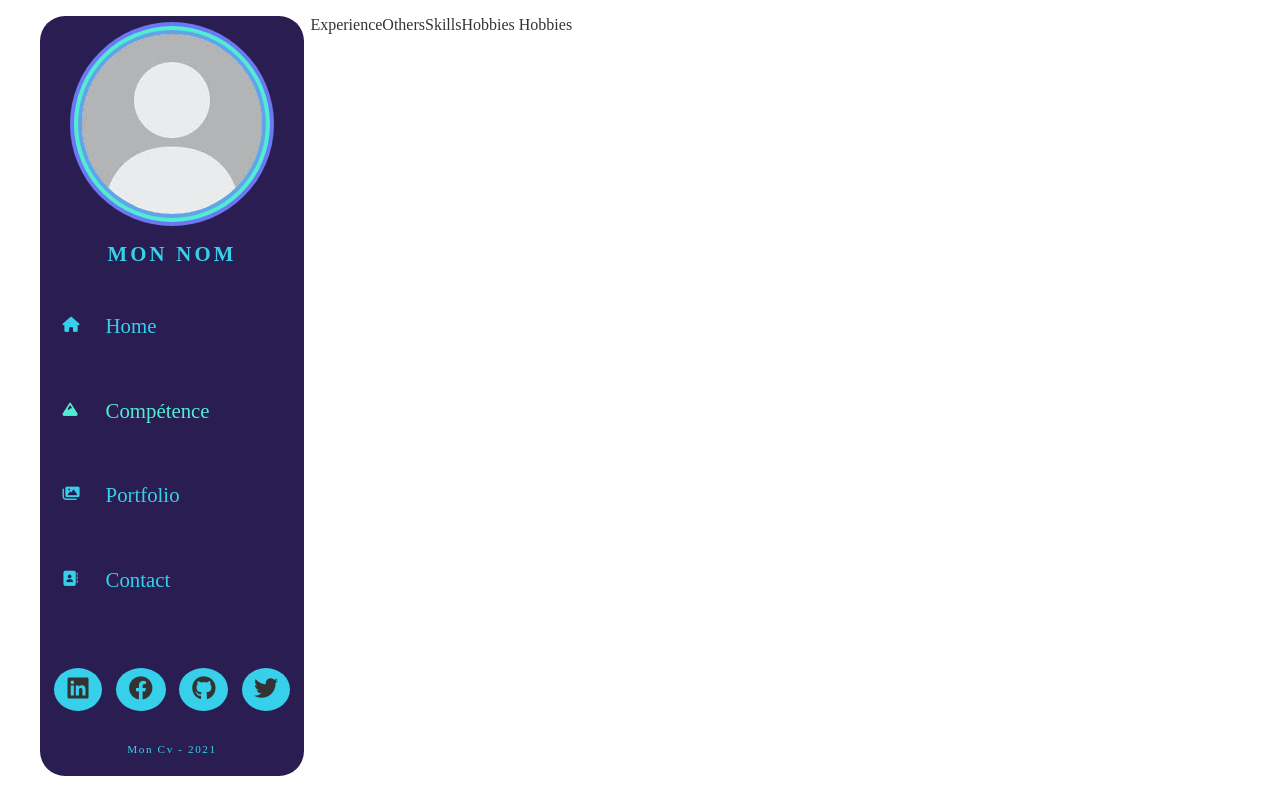
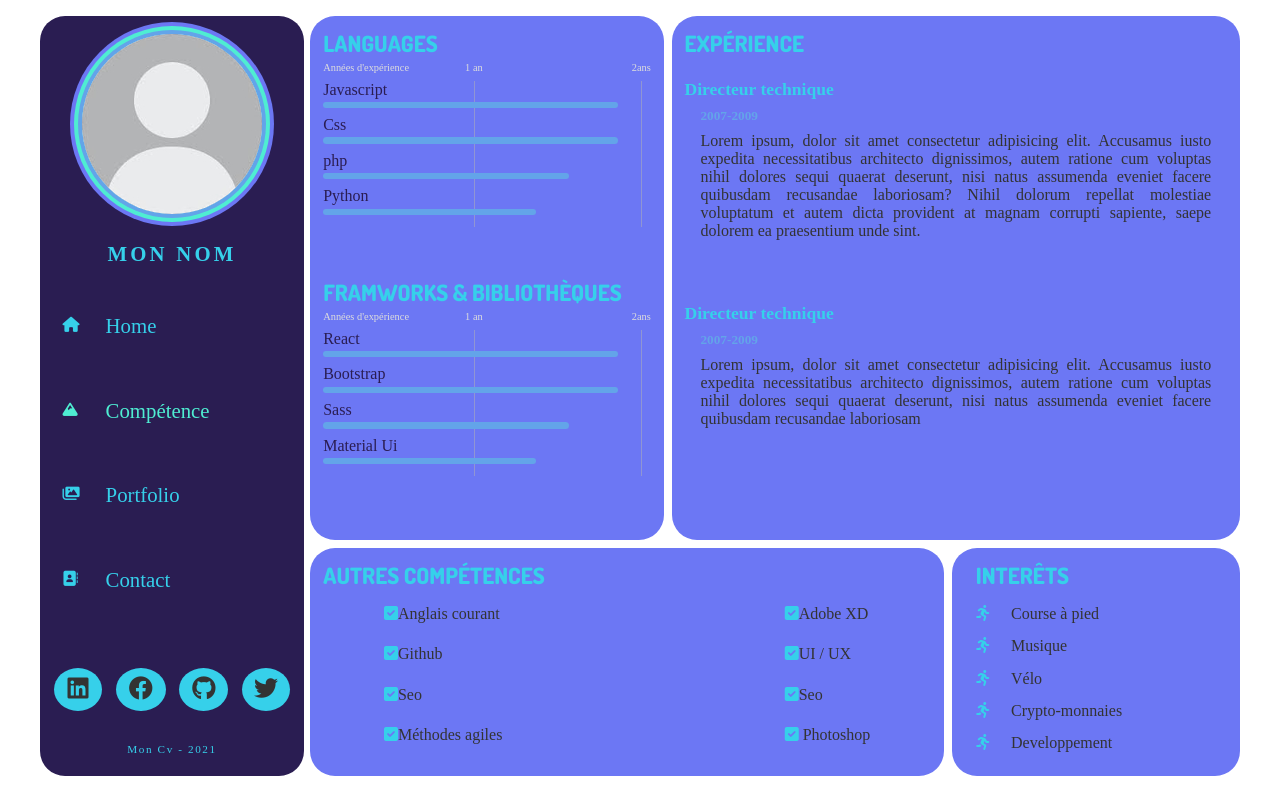
Before and after one commit to Emancipateur/Cv, a React (Create React App) app: page /comptences in a window 1280 px wide. Built offline with nearby package versions, Linux system fonts and the light colour scheme; a web font is replaced by a local one.

Commit message:
ajouter parti compétence

```diff
--- a/src/components/knowledges/Experience.js
+++ b/src/components/knowledges/Experience.js
@@ -2,8 +2,18 @@ import React from 'react';
 
 const Experience = () => {
     return (
-        <div>
-            Experience
+        <div className="experience">
+                <h3>Expérience</h3>
+                <div className="exp1">
+                    <h4>Directeur technique</h4>
+                    <h5>2007-2009</h5>
+                    <p>Lorem ipsum, dolor sit amet consectetur adipisicing elit. Accusamus iusto expedita necessitatibus architecto dignissimos, autem ratione cum voluptas nihil dolores sequi quaerat deserunt, nisi natus assumenda eveniet facere quibusdam recusandae laboriosam? Nihil dolorum repellat molestiae voluptatum et autem dicta provident at magnam corrupti sapiente, saepe dolorem ea praesentium unde sint.</p>
+                    </div>
+                    <div className="exp2">
+                    <h4>Directeur technique</h4>
+                    <h5>2007-2009</h5>
+                    <p>Lorem ipsum, dolor sit amet consectetur adipisicing elit. Accusamus iusto expedita necessitatibus architecto dignissimos, autem ratione cum voluptas nihil dolores sequi quaerat deserunt, nisi natus assumenda eveniet facere quibusdam recusandae laboriosam</p>
+                    </div>
         </div>
     );
 };
--- a/src/components/knowledges/Hobbies.js
+++ b/src/components/knowledges/Hobbies.js
@@ -2,9 +2,17 @@ import React from 'react';
 
 const Hobbies = () => {
     return (
-        <div>
-            Hobbies
-Hobbies
+        <div className='hobbies'>
+            <h3>interêts</h3>
+            <ul>
+                <li className='hobby'><i className='fas fa-running'></i><span>Course à pied</span></li>
+                <li className='hobby'><i className='fas fa-running'></i><span>Musique</span></li>
+                <li className='hobby'><i className='fas fa-running'></i><span>Vélo</span></li>
+                <li className='hobby'><i className='fas fa-running'></i><span>Crypto-monnaies</span></li>
+                <li className='hobby'><i className='fas fa-running'></i><span>Developpement</span></li>
+            </ul>
+
+
         </div>
     );
 };
--- a/src/components/knowledges/Languages.js
+++ b/src/components/knowledges/Languages.js
@@ -1,4 +1,5 @@
 import React, { Component } from 'react';
+import ProgressBar from './ProgressBar';
 
 class Languages extends Component {
 
@@ -21,9 +22,20 @@ class Languages extends Component {
 
 
     render() {
+        let {languages,framworks} = this.state;
+
         return (
-            <div>
-
+            <div className="languagesFrameworks">
+                <ProgressBar
+                languages={languages}
+                className="languagesDisplay"
+                title="languages"
+                />
+                <ProgressBar
+                languages={framworks}
+                className="frameworksDisplay"
+                title="framworks & bibliothèques"
+                />
             </div>
         );
     }
--- a/src/components/knowledges/OthersSkills.js
+++ b/src/components/knowledges/OthersSkills.js
@@ -2,8 +2,24 @@ import React from 'react';
 
 const OthersSkills = () => {
     return (
-        <div>
-OthersSkills
+        <div className="otherSkills">
+            <h3>Autres compétences</h3>
+            <div className="list">
+                <ul>
+                    <li><i className="fas fa-check-square"></i>Anglais courant</li>
+                    <li><i className="fas fa-check-square"></i>Github</li>
+                    <li><i className="fas fa-check-square"></i>Seo</li>
+                    <li><i className="fas fa-check-square"></i>Méthodes agiles</li>
+                </ul>
+                <ul>
+                <li><i className="fas fa-check-square"></i>Adobe XD</li>
+                    <li><i className="fas fa-check-square"></i>UI / UX</li>
+                    <li><i className="fas fa-check-square"></i>Seo</li>
+                    <li><i className="fas fa-check-square"></i> Photoshop</li>
+                </ul>
+
+            </div>
+
         </div>
     );
 };
--- /dev/null
+++ b/src/components/knowledges/ProgressBar.js
@@ -0,0 +1,38 @@
+import React from 'react';
+
+const ProgressBar = ({className, languages,title , frameworks}) => {
+
+
+    return (
+        <div className={className}>
+            <h3>{title}</h3>
+            <div className="years">
+                <span>Années d'expérience</span>
+                <span>1 an</span>
+                <span>2ans</span>
+            </div>
+
+             <div>
+
+            { languages ? (
+
+                   languages.map((language) => {
+                        let xpYears = 2
+                        let progressBar = language.xp / xpYears * 100 + '%'
+
+
+                        return (
+                            <div key={language.id} className='languagesList'>
+                                <li>{language.value}</li>
+                                <div className="progressBar" style={{width : progressBar}}></div>
+                            </div>
+                        )
+                    })
+            ): null }
+            </div>
+
+        </div>
+    );
+};
+
+export default ProgressBar;
--- a/src/pages/Knowledges.js
+++ b/src/pages/Knowledges.js
@@ -9,11 +9,12 @@ const Knowledges = () => {
     return (
         <div className="knowledges">
             <Navigation />
-         <div className="knowledgesContent"></div>
+         <div className="knowledgesContent">
          <Languages />
          <Experience />
          <OthersSkills />
          <Hobbies />
+         </div>
         </div>
     );
 };
--- a/src/styles/pages/_knowledges.scss
+++ b/src/styles/pages/_knowledges.scss
@@ -0,0 +1,232 @@
+.knowledges {
+    .knowledgesContent {
+      min-height: $minHeight;
+      width: 100%;
+      position: relative;
+      overflow: hidden;
+      display: grid;
+      grid-template-columns: 38% 1fr 1fr;
+      grid-template-rows: 70% 30%;
+      grid-template-areas:
+        "L E E"
+        "O O H";
+
+      .languagesFrameworks, .experience, .otherSkills, .hobbies {
+        background: $color-2;
+        border-radius: $borderRadius;
+        padding: .8rem;
+      }
+      h3 {
+        font-size: 1.4rem;
+        margin-bottom: 1rem;
+        font-family: $font-2;
+        color: $color-5;
+        text-transform: uppercase;
+      }
+
+      .languagesFrameworks {
+        grid-area: L;
+        margin-bottom: .5rem;
+        display: grid;
+        grid-template-columns: 1fr;
+        grid-template-rows: 1fr 1fr;
+        grid-template-areas:
+          "L"
+          "F";
+
+        .languageDisplay {
+          grid-area: L;
+        }
+        .frameworkDisplay {
+          grid-area: F;
+        }
+        h3 {
+          margin-bottom: 0.3rem;
+        }
+
+        .years {
+          font-size: .65rem;
+          display: flex;
+          justify-content: space-between;
+          color: $white;
+
+          span {
+            width: 36%;
+
+            &:nth-child(2){
+              text-align: center;
+              width: 20%;
+            }
+            &:nth-child(3){
+              text-align: right;
+              width: 44%;
+            }
+
+            &:nth-child(2):before,
+            &:nth-child(3):before {
+              content:'';
+              background: rgba(180, 179, 179, 0.507);
+              position: absolute;
+              height: 146px;
+              width: 1px;
+              transform: translate(9px, 19px);
+            }
+          }
+        }
+        .languagesList {
+          padding-top: .5rem;
+
+          li {
+            color: $color-1;
+          }
+          .progressBar {
+            height: .4rem;
+            background: transparent;
+            border-radius: 50px;
+            margin-top: 0.2rem;
+            position: relative;
+
+            &:after {
+              content: '';
+              position: absolute;
+              background: $color-3;
+              border-radius: 50px;
+              height: .4rem;
+              width: 0;
+              animation: line 2s ease-out forwards;
+
+              @keyframes line {
+                to {
+                  width: 100%;
+                }
+              }
+            }
+          }
+        }
+      }
+      .experience {
+        grid-area: E;
+        margin: 0 0 .5rem .5rem;
+        display: grid;
+        grid-template-columns: 1fr;
+        grid-template-rows: 10% 1fr 1fr;
+        grid-template-areas:
+          "1"
+          "2"
+          "3";
+
+        h3 {
+          grid-area: 1;
+        }
+        h4 {
+          font-size: 1.1rem;
+          color: $color-5;
+        }
+        h5 {
+          color: $color-3;
+          padding: 0.5rem 0 0.5rem 1rem;
+        }
+        p {
+          text-align: justify;
+          padding: 0 1rem;
+        }
+        .exp-1 {
+          grid-area: 2;
+        }
+        .exp-2 {
+          grid-area: 3;
+        }
+      }
+      .otherSkills {
+        grid-area: O;
+        margin-right: 0.5rem;
+
+        .list {
+          display: flex;
+          width: 80%;
+          height: 100%;
+          margin: 0 auto;
+          justify-content: space-between;
+
+          ul {
+            height: 80%;
+            display: grid;
+
+            i {
+              color: $color-5;
+            }
+          }
+        }
+      }
+      .hobbies {
+        grid-area: H;
+        padding-left: 1.5rem;
+
+        ul {
+          height: 80%;
+          display: grid;
+
+          li {
+            i {
+              position: absolute;
+              color: $color-5;
+            }
+            span {
+              position: absolute;
+              transform: translateX(2.2rem);
+            }
+          }
+        }
+      }
+    }
+  }
+  @media screen and (max-width: 950px){
+    .knowledgesContent {
+      h3 {
+        font-size: 1.2rem !important;
+      }
+      .languagesList {
+        padding-top: .2rem !important;
+      }
+      p {
+        font-size: .8rem;
+      }
+      .otherSkills, .hobbies {
+        font-size: .8rem;
+      }
+    }
+  }
+  @media screen and (max-width: 850px){
+    .knowledgesContent {
+      h4 {
+        font-size: .9rem !important;
+      }
+      h5 {
+        font-size: .6rem !important;
+        padding: .2rem 1rem !important;
+      }
+    }
+  }
+  @media screen and (max-width: 500px){
+    .knowledgesContent {
+      display: grid !important;
+      grid-template-columns: 1fr !important;
+      grid-template-rows: 1fr 1fr 180px 180px !important;
+
+      .languages {
+        grid-area: 1 !important;
+      }
+      .experience {
+        grid-area: 2 !important;
+        margin-left: 0 !important;
+      }
+      .otherSkills {
+        grid-area: 3 !important;
+        margin-right: 0 !important;
+      }
+      .hobbies {
+        grid-area: 4 !important;
+        margin-top: .5rem !important;
+      }
+    }
+  }
```
